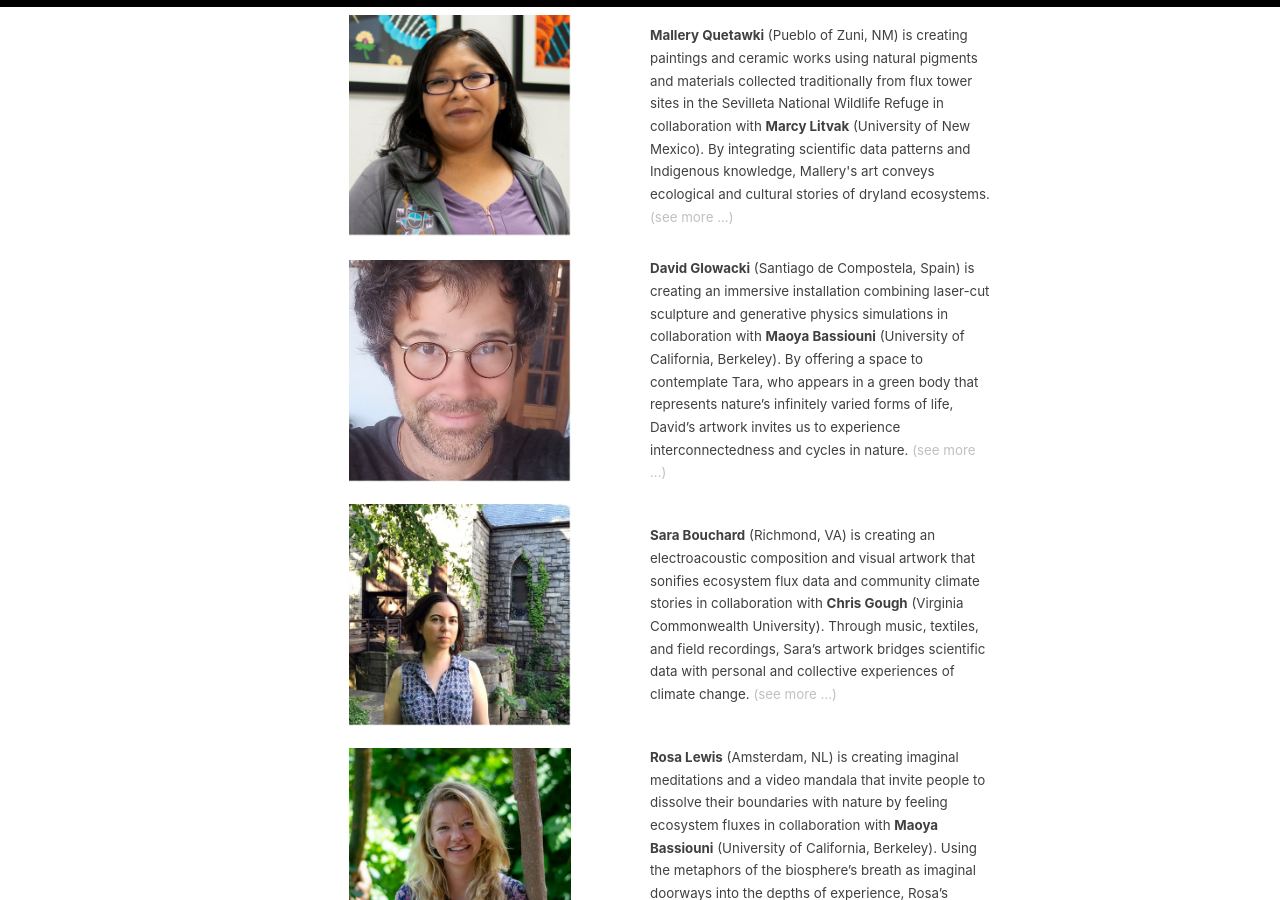
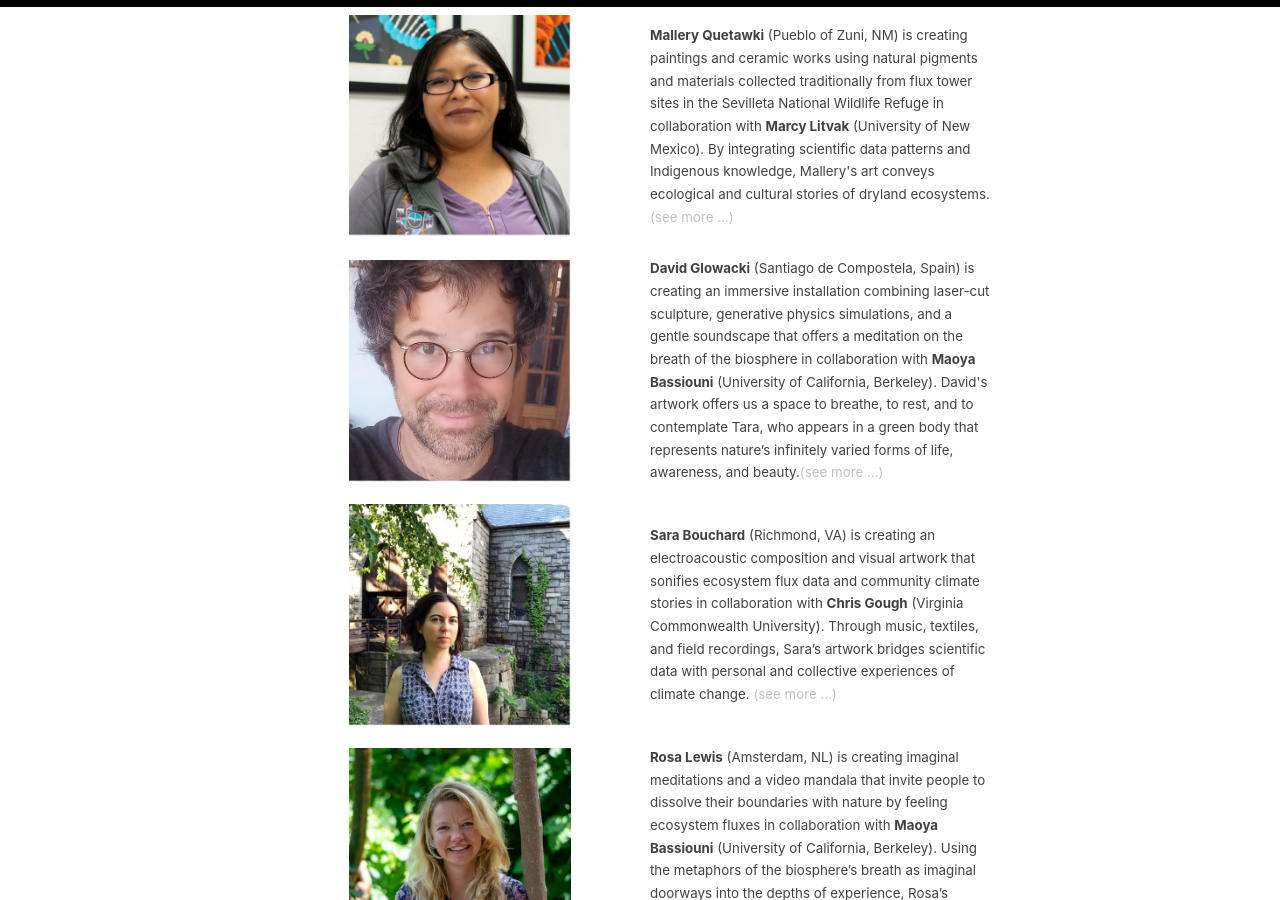
Before and after one commit to fluxnetart/fluxnetart.github.io, a Jekyll site: the page built from _pages/artists.md, in a window 1280 px wide and 900 px high, scrolled down 796 px. Built offline with Jekyll 4.4.1, drawn with Linux system fonts in a browser that asks for light colours.

Commit message:
Update artists.md

```diff
--- a/_pages/artists.md
+++ b/_pages/artists.md
@@ -79,7 +79,7 @@ img {
   </div>
 
   <div class="column">
-    <figcaption><b>David Glowacki</b> (Santiago de Compostela, Spain) is creating an immersive installation combining laser-cut sculpture and generative physics simulations in collaboration with <b>Maoya Bassiouni</b> (University of California, Berkeley). By offering a space to contemplate Tara, who appears in a green body that represents nature’s infinitely varied forms of life, David’s artwork invites us to experience interconnectedness and cycles in nature.  <a href="https://fluxnetart.github.io/David/">(see more ...)</a></figcaption>
+    <figcaption><b>David Glowacki</b> (Santiago de Compostela, Spain) is creating an immersive installation combining laser-cut sculpture, generative physics simulations, and a gentle soundscape that offers a meditation on the breath of the biosphere in collaboration with <b>Maoya Bassiouni</b> (University of California, Berkeley). David's artwork offers us a space to breathe, to rest, and to contemplate Tara, who appears in a green body that represents nature’s infinitely varied forms of life, awareness, and beauty.<a href="https://fluxnetart.github.io/David/">(see more ...)</a></figcaption>
 
 
   </div>
```
